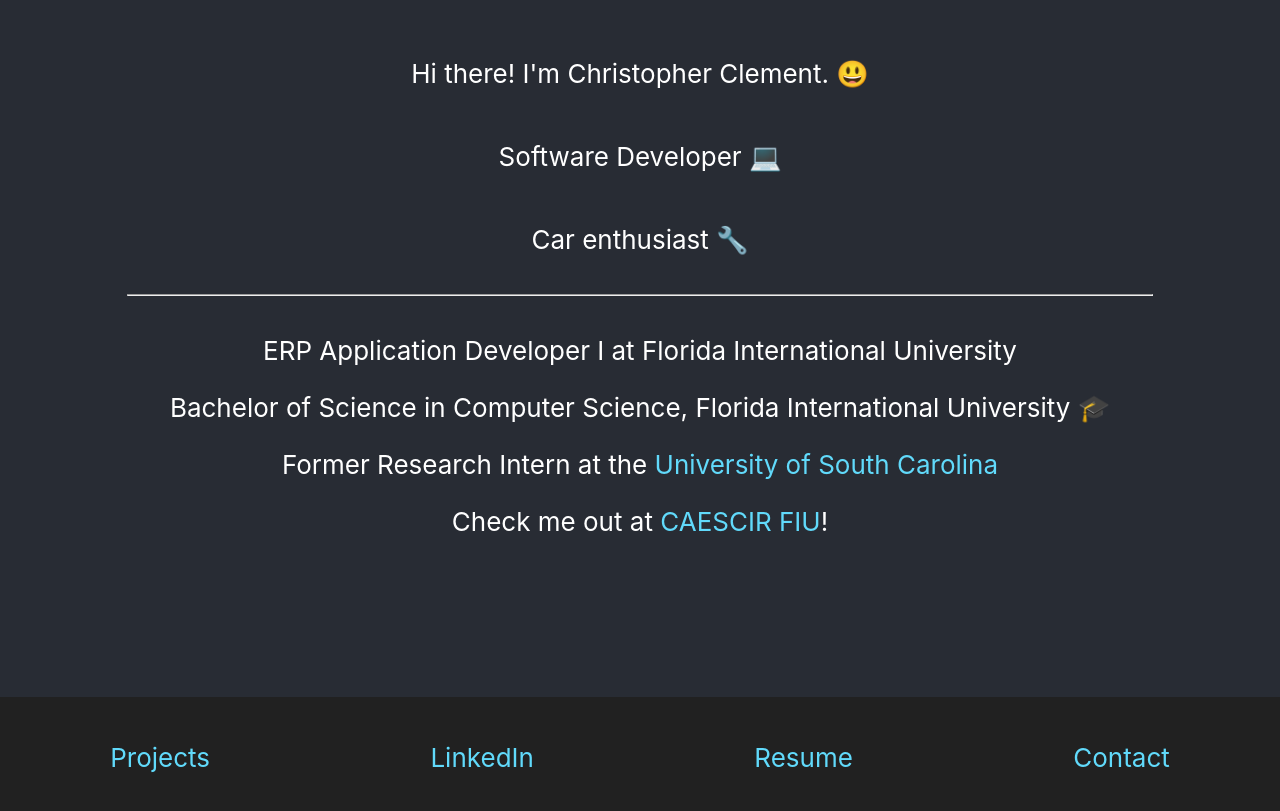
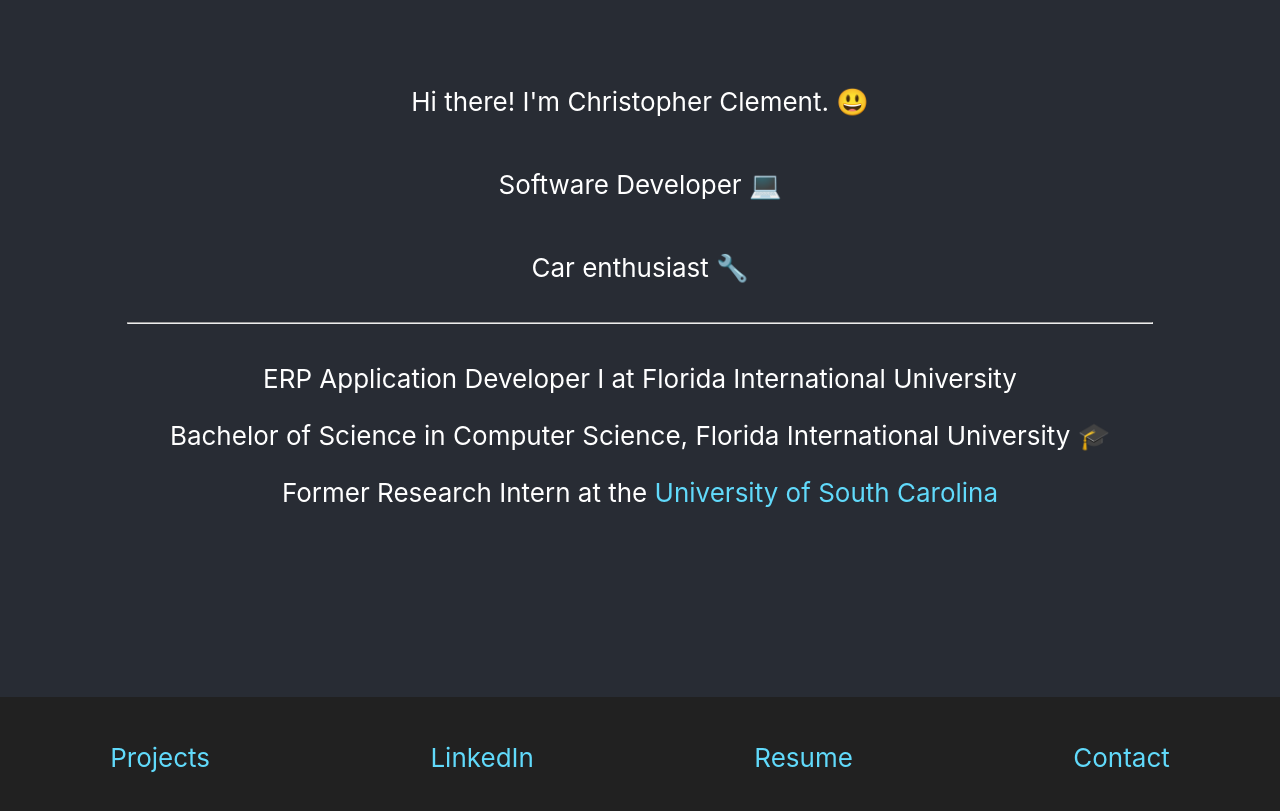
Before and after one commit to jclement92/jclement92.github.io, a React (Create React App) app: page / in a window 1280 px wide. Shown: the part 103-914 px from the top of the page. Built offline with nearby package versions, Linux system fonts and the light colour scheme.

Commit message:
Test change

```diff
--- a/src/App.js
+++ b/src/App.js
@@ -18,7 +18,7 @@
               <p>ERP Application Developer I at Florida International University</p>
               <p>Bachelor of Science in Computer Science, Florida International University <Emoji symbol="🎓" /> </p>
               <p>Former Research Intern at the <a className="App-link" href="https://www.sc.edu">University of South Carolina</a></p>
-              <p>Check me out at <a className="App-link" href="https://caescir.cs.fiu.edu/staff-members/christopher-clement/">CAESCIR FIU</a>!</p>
+              {/* <p>Check me out at <a className="App-link" href="https://caescir.cs.fiu.edu/staff-members/christopher-clement/">CAESCIR FIU</a>!</p> */}
             </div>
           </div>
 
```
